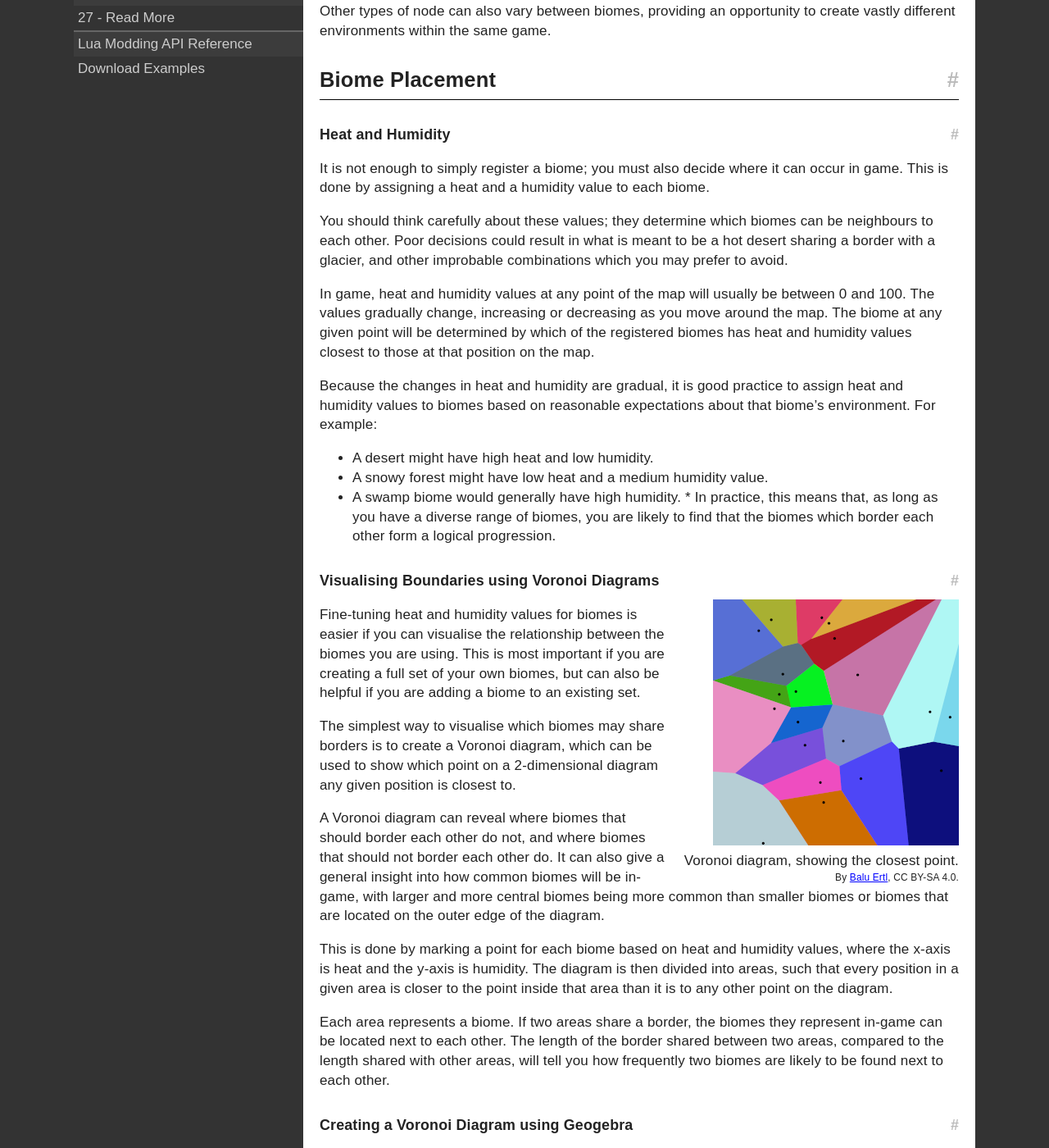
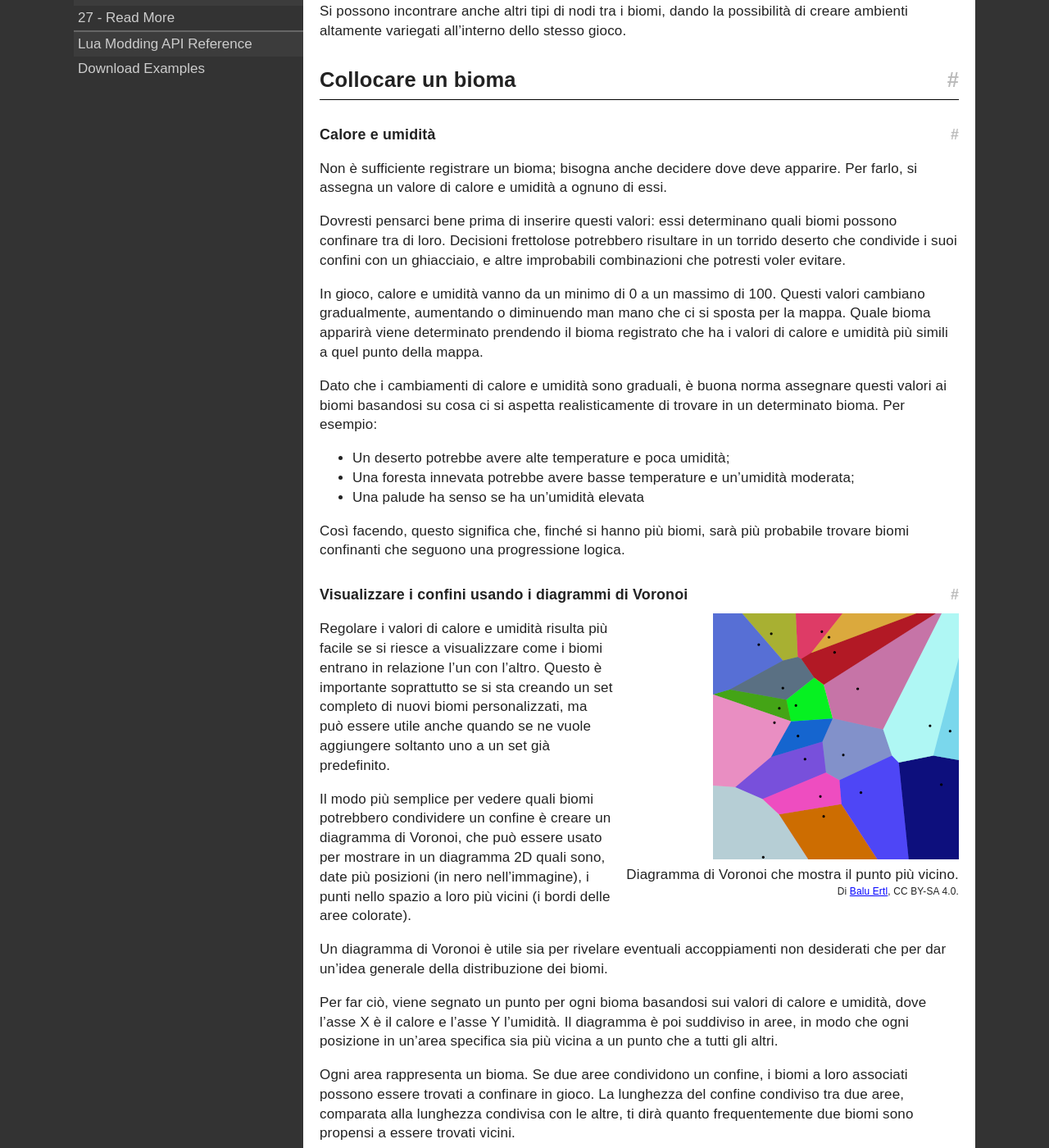
Before and after one commit to rubenwardy/minetest_modding_book, a Jekyll site: the page built from _it/advmap/biomesdeco.md, in a window 1280 px wide and 1400 px high, scrolled down 819 px. Shown: the whole window at 82% size. Built offline with Jekyll 4.4.1, drawn with Linux system fonts in a browser that asks for light colours; nearby versions of some CDN libraries; some of the changed text lies outside the part shown.

Commit message:
Biomes and Decorations - Italian translation added

````diff
--- a/_it/advmap/biomesdeco.md
+++ b/_it/advmap/biomesdeco.md
@@ -1,137 +1,114 @@
 ---
-title: Biomes and Decorations
+title: Biomi e decorazioni
 author: Shara
 layout: default
 root: ../..
 idx: 6.1
-description: Create biomes and decorations to customise the map
+description: Crea biomi e decorazioni per personalizzare la mappa
 ---
 
-## Introduction <!-- omit in toc -->
+## Introduzione <!-- omit in toc -->
 
-The ability to register biomes and decorations is vital when aiming to create an
-interesting and varied in-game environment. This chapter teaches you how to
-register biomes, how to control biome distribution, and how to place decorations in biomes.
+L'abilità di registrare biomi e decorazioni è vitale quando si vuole creare un ambiente di gioco variegato e interessante.
+Questo capitolo mostra come registrare nuovi biomi, come controllarne la distribuzione, e come aggiungerci decorazioni.
 
-- [What are Biomes?](#what-are-biomes)
-- [Biome Placement](#biome-placement)
-  - [Heat and Humidity](#heat-and-humidity)
-  - [Visualising Boundaries using Voronoi Diagrams](#visualising-boundaries-using-voronoi-diagrams)
-  - [Creating a Voronoi Diagram using Geogebra](#creating-a-voronoi-diagram-using-geogebra)
-- [Registering a Biome](#registering-a-biome)
-- [What are Decorations?](#what-are-decorations)
-- [Registering a Simple Decoration](#registering-a-simple-decoration)
-- [Registering a Schematic Decoration](#registering-a-schematic-decoration)
-- [Mapgen Aliases](#mapgen-aliases)
+- [Cosa sono i biomi?](#cosa-sono-i-biomi)
+- [Collocare un bioma](#collocare-un-bioma)
+  - [Calore e umidità](#calore-e-umidita)
+  - [Visualizzare i confini usando i diagrammi di Voronoi](#visualizzare-i-confini-usando-i-diagrammi-di-voronoi)
+  - [Creare un diagramma di Voronoi usando Geogebra](#creare-un-diagramma-di-voronoi-usando-geogebra)
+- [Registrare un bioma](#registrare-un-bioma)
+- [Cosa sono le decorazioni?](#cosa-sono-le-decorazioni)
+- [Registrare una decorazione semplice](#registrare-una-decorazione-semplice)
+- [Registrare una decorazione composta (schematic)](#registrare-una-decorazione-composta-schematic)
+- [Alias del generatore mappa](#alias-del-generatore-mappa)
 
-## What are Biomes?
+## Cosa sono i biomi?
 
-A Minetest biome is a specific in-game environment. When registering biomes, you
-can determine the types of nodes that appear in them during map generation.
-Some of the most common types of node that may vary between biomes include:
+In Minetest, un bioma è un ambiente di gioco specifico. Quando viene registrato, se ne possono determinare i vari tipi di nodi che vi appariranno durante la generazione della mappa.
+Alcuni dei tipi più comuni - che possono variare da bioma a bioma - sono:
 
-* Top node: This is the node most commonly found on the surface. A well-known
-  example would be "Dirt with Grass" from Minetest Game.
-* Filler node: This is the layer immediately beneath the top node.
-  In biomes with grass, it will often be dirt.
-* Stone node: This is the node you most commonly see underground.
-* Water node: This is usually a liquid and will be the node that appears
-  where you would expect bodies of water.
+* Nodo superficie: il nodo che si ha più probabilità di trovare sulla superficie.
+  Un esempio noto ai più è "Dirt with Grass" in Minetest Game.
+* Nodo riempitivo: il livello immediatamente sotto al precedente.
+  Nei biomi con l'erba, corrisponde solitamente alla terra.
+* Nodo di pietra: il nodo che si ha più probabilità di trovare sottoterra.
+* Nodo d'acqua: è solitamente un liquido, ed è il nodo che appare dove ci si aspetterebbe di trovare masse d'acqua.
 
-Other types of node can also vary between biomes, providing an opportunity
-to create vastly different environments within the same game.
+Si possono incontrare anche altri tipi di nodi tra i biomi, dando la possibilità di creare ambienti altamente variegati all'interno dello stesso gioco.
 
-## Biome Placement
+## Collocare un bioma
 
-### Heat and Humidity
+### Calore e umidità
 
-It is not enough to simply register a biome; you must also decide where it can
-occur in game. This is done by assigning a heat and a humidity value to each biome.
+Non è sufficiente registrare un bioma; bisogna anche decidere dove deve apparire.
+Per farlo, si assegna un valore di calore e umidità a ognuno di essi.
 
-You should think carefully about these values; they determine which biomes can
-be neighbours to each other. Poor decisions could result in what is meant to
-be a hot desert sharing a border with a glacier, and other improbable
-combinations which you may prefer to avoid.
+Dovresti pensarci bene prima di inserire questi valori: essi determinano quali biomi
+possono confinare tra di loro.
+Decisioni frettolose potrebbero risultare in un torrido deserto che condivide i suoi confini con un ghiacciaio, e altre improbabili combinazioni che potresti voler evitare.
 
-In game, heat and humidity values at any point of the map will usually be between
-0 and 100. The values gradually change, increasing or decreasing as you move
-around the map. The biome at any given point will be determined by which of the
-registered biomes has heat and humidity values closest to those at that position on the map.
+In gioco, calore e umidità vanno da un minimo di 0 a un massimo di 100.
+Questi valori cambiano gradualmente, aumentando o diminuendo man mano che ci si sposta per la mappa.
+Quale bioma apparirà viene determinato prendendo il bioma registrato che ha i valori di calore e umidità più simili a quel punto della mappa.
 
-Because the changes in heat and humidity are gradual, it is good practice to assign
-heat and humidity values to biomes based on reasonable expectations about that
-biome’s environment. For example:
+Dato che i cambiamenti di calore e umidità sono graduali, è buona norma assegnare questi valori ai biomi basandosi su cosa ci si aspetta realisticamente di trovare in un determinato bioma.
+Per esempio:
 
-* A desert might have high heat and low humidity.
-* A snowy forest might have low heat and a medium humidity value.
-* A swamp biome would generally have high humidity.
-*
-In practice, this means that, as long as you have a diverse range of biomes, you
-are likely to find that the biomes which border each other form a logical progression.
+* Un deserto potrebbe avere alte temperature e poca umidità;
+* Una foresta innevata potrebbe avere basse temperature e un'umidità moderata;
+* Una palude ha senso se ha un'umidità elevata
 
-### Visualising Boundaries using Voronoi Diagrams
+Così facendo, questo significa che, finché si hanno più biomi, sarà più probabile trovare biomi confinanti che seguono una progressione logica.
+
+### Visualizzare i confini usando i diagrammi di Voronoi
 
 <figure class="right_image">
-    <img src="{{ page.root }}/static/biomes_voronoi.png" alt="Vernoi">
+    <img src="{{ page.root }}/static/biomes_voronoi.png" alt="Voronoi">
     <figcaption>
-        Voronoi diagram, showing the closest point.
-		<span class="credit">By <a href="https://en.wikipedia.org/wiki/Voronoi_diagram#/media/File:Euclidean_Voronoi_diagram.svg">Balu Ertl</a>, CC BY-SA 4.0.</span>
+        Diagramma di Voronoi che mostra il punto più vicino.
+		<span class="credit">Di <a href="https://en.wikipedia.org/wiki/Voronoi_diagram#/media/File:Euclidean_Voronoi_diagram.svg">Balu Ertl</a>, CC BY-SA 4.0.</span>
     </figcaption>
 </figure>
 
-Fine-tuning heat and humidity values for biomes is
-easier if you can visualise the relationship between the biomes you are using.
-This is most important if you are creating a full set of your own biomes, but
-can also be helpful if you are adding a biome to an existing set.
+Regolare i valori di calore e umidità risulta più facile se si riesce a visualizzare come i biomi entrano in relazione l'un con l'altro.
+Questo è importante soprattutto se si sta creando un set completo di nuovi biomi personalizzati, ma può essere utile anche quando se ne vuole aggiungere soltanto uno a un set già predefinito.
 
-The simplest way to visualise which biomes may share borders is to create a
-Voronoi diagram, which can be used to show which point on a 2-dimensional
-diagram any given position is closest to.
+Il modo più semplice per vedere quali biomi potrebbero condividere un confine è creare un diagramma di Voronoi, che può essere usato per mostrare in un diagramma 2D quali sono, date più posizioni (in nero nell'immagine), i punti nello spazio a loro più vicini (i bordi delle aree colorate).
 
-A Voronoi diagram can reveal where biomes that should border each other do not,
-and where biomes that should not border each other do. It can also give a
-general insight into how common biomes will be in-game, with larger and more
-central biomes being more common than smaller biomes or biomes that are located
-on the outer edge of the diagram.
+Un diagramma di Voronoi è utile sia per rivelare eventuali accoppiamenti non desiderati che per dar un'idea generale della distribuzione dei biomi.
 
-This is done by marking a point for each biome based on heat and humidity values,
-where the x-axis is heat and the y-axis is humidity. The diagram is then
-divided into areas, such that every position in a given area is closer to the
-point inside that area than it is to any other point on the diagram.
+Per far ciò, viene segnato un punto per ogni bioma basandosi sui valori di calore e umidità, dove l'asse X è il calore e l'asse Y l'umidità.
+Il diagramma è poi suddiviso in aree, in modo che ogni posizione in un'area specifica sia più vicina a un punto che a tutti gli altri.
 
-Each area represents a biome. If two areas share a border, the biomes they
-represent in-game can be located next to each other. The length of the border
-shared between two areas, compared to the length shared with other areas, will
-tell you how frequently two biomes are likely to be found next to each other.
+Ogni area rappresenta un bioma. Se due aree condividono un confine, i biomi a loro associati possono essere trovati a confinare in gioco.
+La lunghezza del confine condiviso tra due aree, comparata alla lunghezza condivisa con le altre, ti dirà quanto frequentemente due biomi sono propensi a essere trovati vicini.
 
-### Creating a Voronoi Diagram using Geogebra
+### Creare un diagramma di Voronoi usando Geogebra
 
-As well as drawing them by hand, you can also create Voronoi diagrams using
-programs such as [Geogebra](https://www.geogebra.org).
+Oltre che farli a mano, per creare dei diagrammi di Voronoi si possono usare programmi come [Geogebra](https://www.geogebra.org/calculator).
 
-1. Create points by selecting the point tool in the toolbar (icon is a point with 'A'),
-   and then clicking the chart. You can drag points around or explicitly set their
-   position in the left sidebar. You should also give each point a label, to make things clearer.
+1. Crea dei punti selezionando lo strumento per i punti dall'apposita interfaccia (l'icona del punto con la A) e cliccando per il piano.
+   Puoi trascinare i punti dove vuoi o impostare la loro posizione dal menù laterale a sinistra.
+   Dovresti anche rinominare ogni punto per rendere il tutto più chiaro.
 
-1. Next, create the voronoi by entering the following function into the
-   input box in the left sidebar:
+2. Poi, crea il voronoi inserendo la seguente funzione nel menù laterale a sinistra, sotto i punti:
 
    ```cpp
    Voronoi({ A, B, C, D, E })
    ```
 
-   Where the each point is inside the curly brackets, separated by commas. You should now
+   Dove ogni punto è contenuto nelle graffe, separato da virgole.
 
-3. Profit! You should now have a voronoi diagram with all draggable points.
+3. Tadaan! Dovresti ora avere un diagramma di Voronoi con tutti i punti trascinabili.
 
+## Registrare un bioma
 
-## Registering a Biome
-
-The following code registers a simple biome named grasslands biome:
+Il seguente codice registra un semplice bioma chiamato "distesa_erbosa":
 
 ```lua
 minetest.register_biome({
-    name = "grasslands",
+    name = "distesa_erbosa",
     node_top = "default:dirt_with_grass",
     depth_top = 1,
     node_filler = "default:dirt",
@@ -143,35 +120,28 @@ minetest.register_biome({
 })
 ```
 
-This biome has one layer of Dirt with Grass nodes on the surface, and three layers
-of Dirt nodes beneath this. It does not specify a stone node, so the node defined
-in the mapgen alias registration for `mapgen_stone` will be present underneath the dirt.
+Questo bioma ha uno strato di "Dirt with Grass" sulla superficie, e tre strati di terra al di sotto.
+Non specifica tuttavia un nodo di pietra, quindi il nodo definito nella registrazione dell'alias del generatore della mappa (*mapgen*) in `mapgen_stone` sarà presente sotto la terra.
 
-There are many options when registering a biome, and these are documented
-in the [Minetest Lua API Reference](https://minetest.gitlab.io/minetest/definition-tables/#biome-definition),
-as always.
+Ci sono molte opzioni da personalizzare quando si registra un bioma, e le si possono trovare documentate nella [API](https://minetest.gitlab.io/minetest/definition-tables/#biome-definition) come al solito.
 
-You don’t need to define every option for every biome you create, but in some cases failure
-to define either a specific option, or a suitable mapgen alias, can result in map generation errors.
+Non c'è bisogno di definire tutte le opzioni ogni volta che si crea un bioma, seppur in certi casi il dimenticarsi un'opzione specifica o un'alias di generazione della mappa appropriato porti a deli errori nella generazione.
 
-## What are Decorations?
+## Cosa sono le decorazioni?
 
-Decorations are either nodes or schematics that can be placed on the map at mapgen.
-Some common examples include flowers, bushes, and trees. Other more creative uses
-may include hanging icicles or stalagmites in caves, underground crystal formations,
-or even the placement of small buildings.
+Le decorazioni sono o dei nodi o degli insiemi di nodi (*schematic*) che possono essere piazzati nella mappa durante la generazione.
+Alcuni esempi comuni sono i fiori, i cespugli e gli alberi.
+Altri usi più creativi possono includere stalattiti e stalagmiti nelle grotte, formazione di cristalli sottoterra o addirittura la collocazione di piccoli edifici.
 
-Decorations can be restricted to specific biomes, by height, or by which nodes
-they can be placed on. They are often used to develop the environment of a biome
-by ensuring it has specific plants, trees or other features.
+Le decorazioni possono essere limitate a biomi o ad altezze specifiche, o ancora a determinati nodi.
+Sono spesso usate per sviluppare l'atmosfera di un bioma, inserendo piante, alberi o altre caratteristiche che lo rendono particolare.
 
-## Registering a Simple Decoration
+## Registrare una decorazione semplice
 
-Simple decorations are used to place single node decorations on the map during
-map generation. You must specify the node that is to be placed as a decoration,
-details for where it can be placed, and how frequently it occurs.
+Le decorazioni semplici sono usate per piazzare un singolo nodo nella mappa durante la generazione.
+Ricordati che devi specificare il nodo che vuoi usare in quanto decorazione, i dettagli di dove può essere piazzato, e quanto di frequente deve apparire.
 
-For example:
+Per esempio:
 
 ```lua
 minetest.register_decoration({
@@ -179,24 +149,22 @@ minetest.register_decoration({
     place_on = {"base:dirt_with_grass"},
     sidelen = 16,
     fill_ratio = 0.1,
-    biomes = {"grassy_plains"},
+    biomes = {"distesa_erbosa"},
     y_max = 200,
     y_min = 1,
-    decoration = "plants:grass",
+    decoration = "piante:erba",
 })
 ```
 
-In this example, the node named `plants:grass` will be placed in the biome named
-grassy_plains on top of `base:dirt_with_grass` nodes, between the heights of `y = 1` and `y = 200`.
+In questo caso, il nodo chiamato `piante:erba` verrà piazzato nel bioma "distesa_erbosa" in cima ai nodi a mo' di prato (`base:dirt_with_grass`) tra altitudine `y = 1` e `y = 20`.
 
-The fill_ratio value determines how frequently the decoration appears, with higher
-values up to 1 resulting in a great number of decorations being placed. It is possible
-to instead use noise parameters to determine placement.
+Il valore `fill_ratio` determina quanto di frequente dovrà apparire, con valori più alti di 1 equivalenti a un grande numero di decorazioni piazzate.
+È possibile, sennò, usare i parametri di disturbo (*noise parameters*) per determinare la collocazione.
 
-## Registering a Schematic Decoration
+## Registrare una decorazione composta (schematic)
 
-Schematic decorations are very similar to simple decoration, but involve the placement
-of a schematic instead of the placement of a single node. For example:
+Le schematic sono molto simili alle decorazioni semplici, solo che piazzano più nodi invece che uno solo.
+Per esempio:
 
 ```lua
 minetest.register_decoration({
@@ -213,31 +181,29 @@ minetest.register_decoration({
 })
 ```
 
-In this example the cactus.mts schematic is placed in desert biomes. You need to provide
-a path to a schematic, which in this case is stored in a dedicated schematic directory within the mod.
+In quest'esempio, viene piazzata la schematic cactus.mts nel bioma del deserto.
+C'è bisogno di fornire il percorso nel quale andare a pescare il file, che in questo caso si trova in una cartella chiamata "schematics" all'interno della mod.
 
-This example also sets flags to center the placement of the schematic, and the rotation
-is set to random. The random rotation of schematics when they are placed as decorations
-helps introduce more variation when asymmetrical schematics are used.
+Sempre nell'esempio, inoltre, vengono impostati i contrassegni (le *flag*) per centrare il posizionamento della schematic, e la rotazione è impostata randomicamente.
+Quest'ultima opzione agevola l'introduzione di una maggior variazione quando vengono usate schematic asimmetriche.
 
 
-## Mapgen Aliases
+## Alias del generatore mappa
 
-Existing games should already include suitable mapgen aliases, so you only need
-to consider registering mapgen aliases of your own if you are making your own game.
+I giochi disponibili dovrebbero già includere un alias del generatore mappa (*mapgen*) adeguato, quindi devi solo prendere in considerazione se registrarne di personali alla creazione di un nuovo gioco.
 
-Mapgen aliases provide information to the core mapgen, and can be registered in the form:
+Gli alias del generatore mappa forniscono informazioni al generatore principale, e possono essere registrati secondo lo schema:
 
 ```lua
 minetest.register_alias("mapgen_stone", "base:smoke_stone")
 ```
 
-At a minimum you should register:
+Almeno almeno dovresti registrare:
 
 * mapgen_stone
 * mapgen_water_source
 * mapgen_river_water_source
 
-If you are not defining cave liquid nodes for all biomes, you should also register:
+Se non stai definendo nodi liquidi per le caverne di tutti i biomi, dovresti aggiungere anche:
 
 * mapgen_lava_source
````
